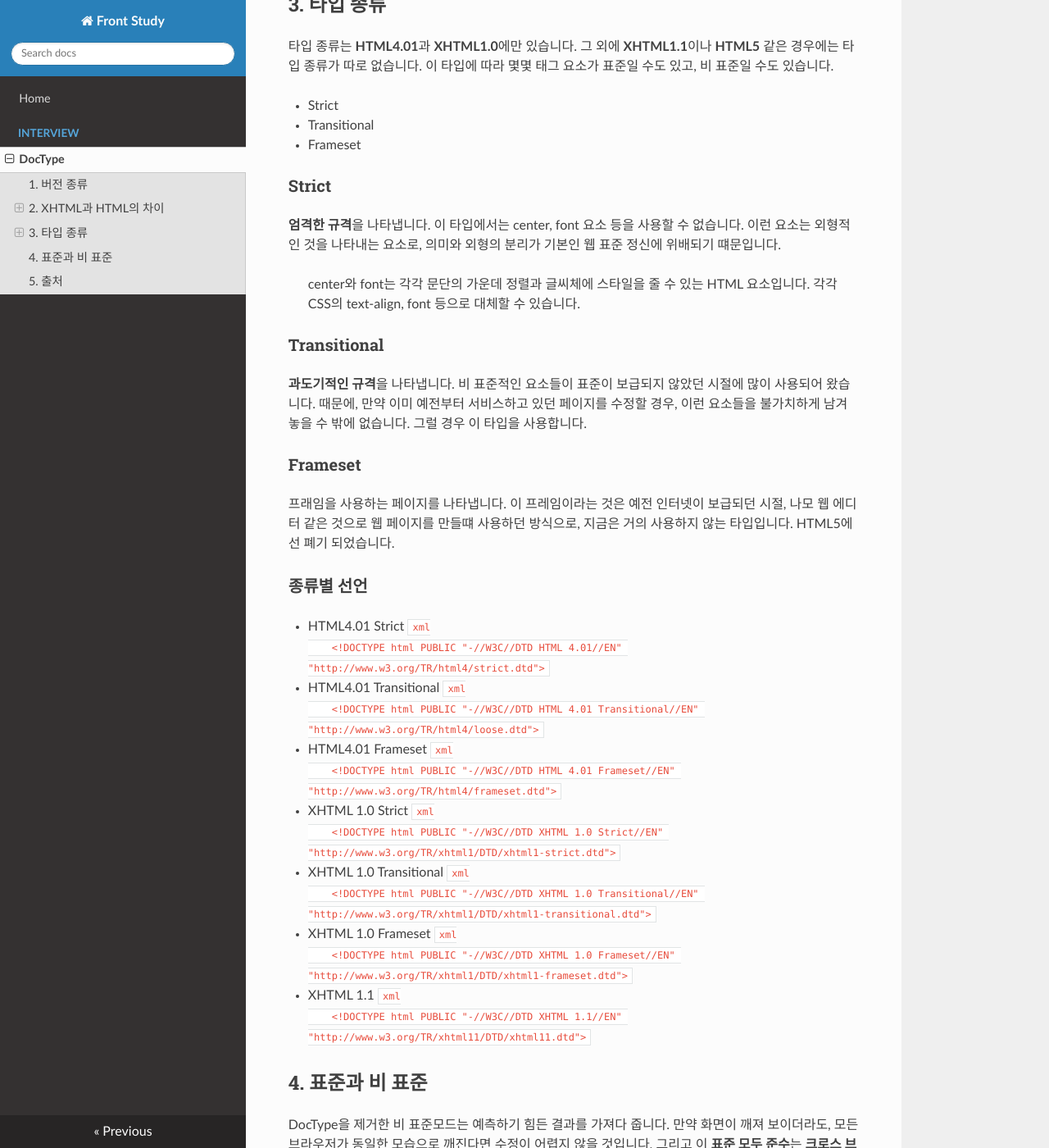
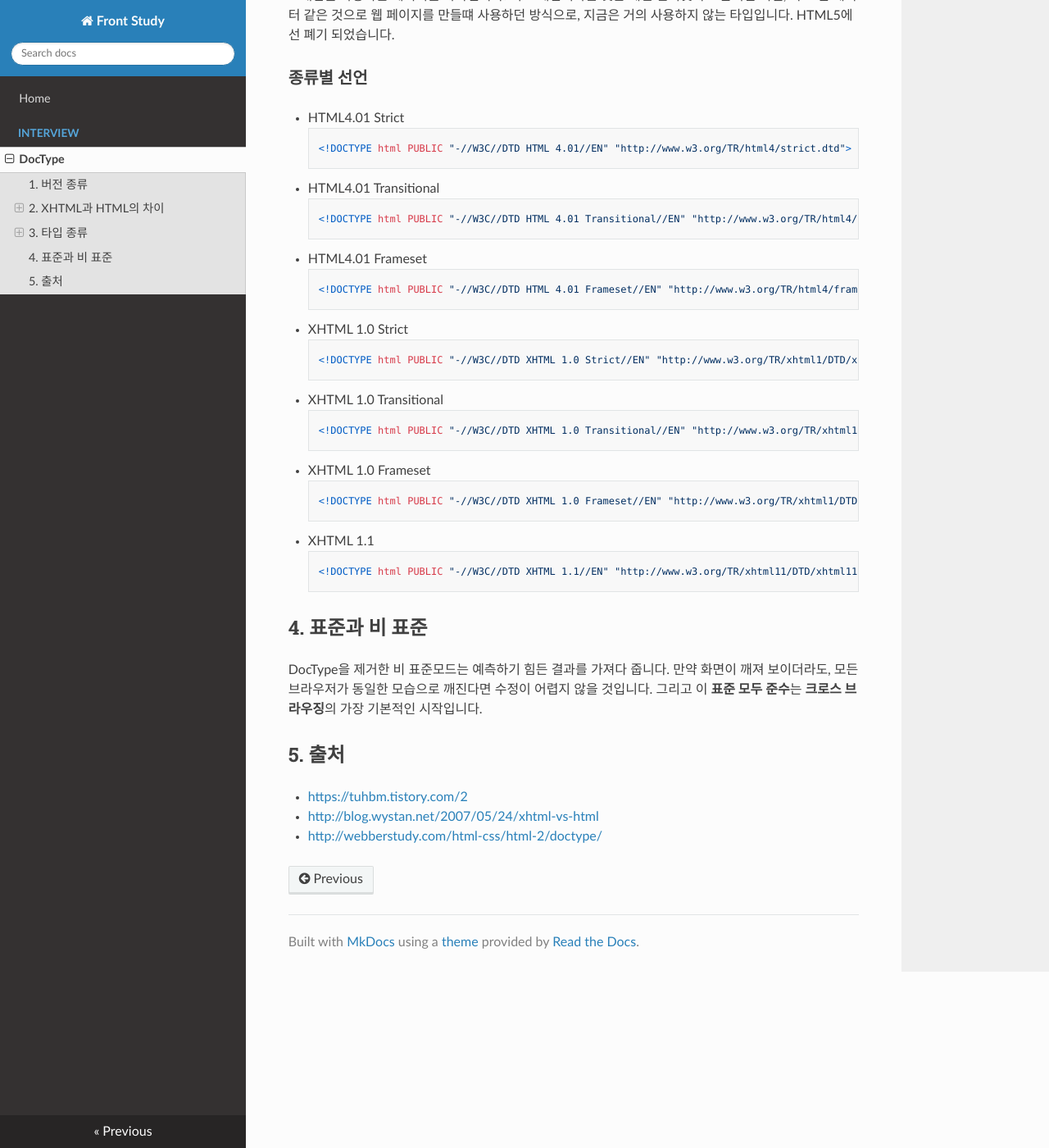
Before and after one commit to hangem422/study, an MkDocs documentation site: the page built from docs/interview/doctype.md, in a window 1280 px wide and 1400 px high, scrolled down 2722 px. Shown: the whole window at 82% size. Built offline with MkDocs 1.6.1, drawn with Linux system fonts in a browser that asks for light colours; nearby versions of some CDN libraries; old or Windows-style settings are respelled for this version of MkDocs; some of the changed text lies outside the part shown.

Commit message:
Attempt to correct errors in code blocks

````diff
--- a/docs/interview/doctype.md
+++ b/docs/interview/doctype.md
@@ -25,13 +25,9 @@ XHTML은 기존에 사용되던 HTML을 XML 바탕으로 새롭게 구성하여
 ### XHTML에서만 가능한 일
 
 - CDATA 섹션 사용
-    <pre><code class="html">
-    <![CDATA[ ... ]]>
-    </code></pre>
+    <pre><code class="html"><![CDATA[ ... ]]></code></pre>
 - processing-instruction 사용. 예를 들어 XML 문서에 스타일시트를 연결시킬 수 있다.
-    <pre><code class="html">
-        <?xml-stylesheet type="text/css" href="style.css" media="screen"?>
-    </code></pre>
+    <pre><code class="html"><?xml-stylesheet type="text/css" href="style.css" media="screen"?></code></pre>
 - 다른 XML 이름 영역(namespace)에 있는 요소들을 포함 시킬 수 있다.
 
 ### HTML에서는 가능하나, XHTML에서는 불가능한 일
@@ -41,13 +37,11 @@ XHTML은 기존에 사용되던 HTML을 XML 바탕으로 새롭게 구성하여
 - `&npsp;`와 같은 named entity를 사용할 수 없다. 미리 정의된 `&lt;`, `&gt;`, `&amp;`, `&quot;`는 사용 가능하다.
 - 자바 스크립트에서 `innerHTML`속성을 사용할 수 없다.
 - 스스로 닫히는 태그(self closing tag)를 꼭 닫아줘야 한다.
-    ```xml
-    <!-- HTML 방식 -->
+    <pre><code class="html"><!-- HTML 방식 -->
     <img src="../img.png" alt="이미지는 그 스스로가 내용입니다." />
 
     <!-- XHTML 방식 -->
-    <img src="../img.png" alt="이미지는 그 스스로가 내용입니다." />
-    ```
+    <img src="../img.png" alt="이미지는 그 스스로가 내용입니다." /></code></pre>
 
 ### CSS를 이해하는 방식의 차이
 
@@ -94,33 +88,19 @@ XHTML은 기존에 사용되던 HTML을 XML 바탕으로 새롭게 구성하여
 ### 종류별 선언
 
 - HTML4.01 Strict
-    ```xml
-    <!DOCTYPE html PUBLIC "-//W3C//DTD HTML 4.01//EN" "http://www.w3.org/TR/html4/strict.dtd">
-    ```
+    <pre><code class="html"><!DOCTYPE html PUBLIC "-//W3C//DTD HTML 4.01//EN" "http://www.w3.org/TR/html4/strict.dtd"></code></pre>
 - HTML4.01 Transitional
-    ```xml
-    <!DOCTYPE html PUBLIC "-//W3C//DTD HTML 4.01 Transitional//EN" "http://www.w3.org/TR/html4/loose.dtd">
-    ```
+    <pre><code class="html"><!DOCTYPE html PUBLIC "-//W3C//DTD HTML 4.01 Transitional//EN" "http://www.w3.org/TR/html4/loose.dtd"></code></pre>
 - HTML4.01 Frameset
-    ```xml
-    <!DOCTYPE html PUBLIC "-//W3C//DTD HTML 4.01 Frameset//EN" "http://www.w3.org/TR/html4/frameset.dtd">
-    ```
+    <pre><code class="html"><!DOCTYPE html PUBLIC "-//W3C//DTD HTML 4.01 Frameset//EN" "http://www.w3.org/TR/html4/frameset.dtd"></code></pre>
 - XHTML 1.0 Strict
-    ```xml
-    <!DOCTYPE html PUBLIC "-//W3C//DTD XHTML 1.0 Strict//EN" "http://www.w3.org/TR/xhtml1/DTD/xhtml1-strict.dtd">
-    ```
+    <pre><code class="html"><!DOCTYPE html PUBLIC "-//W3C//DTD XHTML 1.0 Strict//EN" "http://www.w3.org/TR/xhtml1/DTD/xhtml1-strict.dtd"></code></pre>
 - XHTML 1.0 Transitional
-    ```xml
-    <!DOCTYPE html PUBLIC "-//W3C//DTD XHTML 1.0 Transitional//EN" "http://www.w3.org/TR/xhtml1/DTD/xhtml1-transitional.dtd">
-    ```
+    <pre><code class="html"><!DOCTYPE html PUBLIC "-//W3C//DTD XHTML 1.0 Transitional//EN" "http://www.w3.org/TR/xhtml1/DTD/xhtml1-transitional.dtd"></code></pre>
 - XHTML 1.0 Frameset
-    ```xml
-    <!DOCTYPE html PUBLIC "-//W3C//DTD XHTML 1.0 Frameset//EN" "http://www.w3.org/TR/xhtml1/DTD/xhtml1-frameset.dtd">
-    ```
+    <pre><code class="html"><!DOCTYPE html PUBLIC "-//W3C//DTD XHTML 1.0 Frameset//EN" "http://www.w3.org/TR/xhtml1/DTD/xhtml1-frameset.dtd"></code></pre>
 - XHTML 1.1
-    ```xml
-    <!DOCTYPE html PUBLIC "-//W3C//DTD XHTML 1.1//EN" "http://www.w3.org/TR/xhtml11/DTD/xhtml11.dtd">
-    ```
+    <pre><code class="html"><!DOCTYPE html PUBLIC "-//W3C//DTD XHTML 1.1//EN" "http://www.w3.org/TR/xhtml11/DTD/xhtml11.dtd"></code></pre>
 
 ## 4. 표준과 비 표준
 
````
